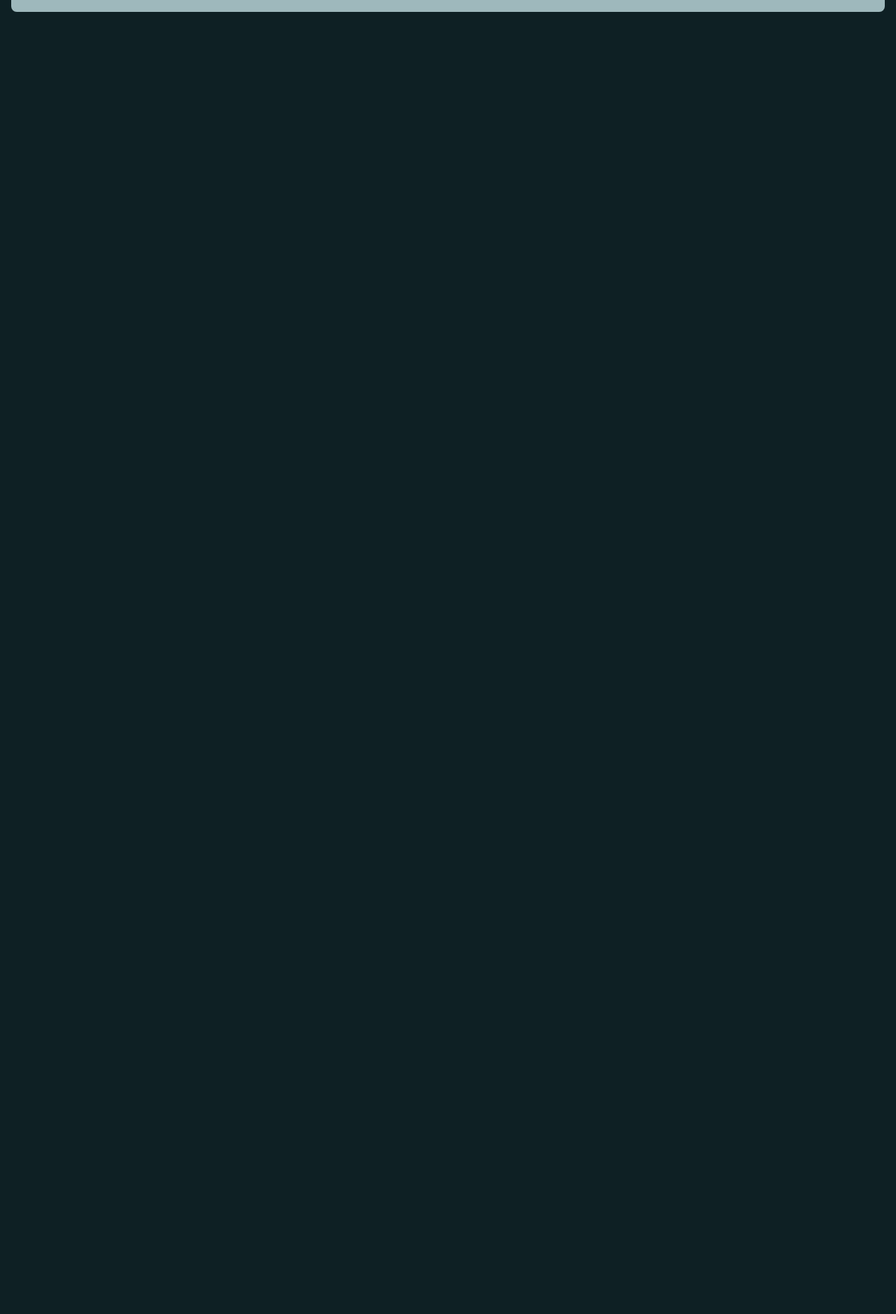
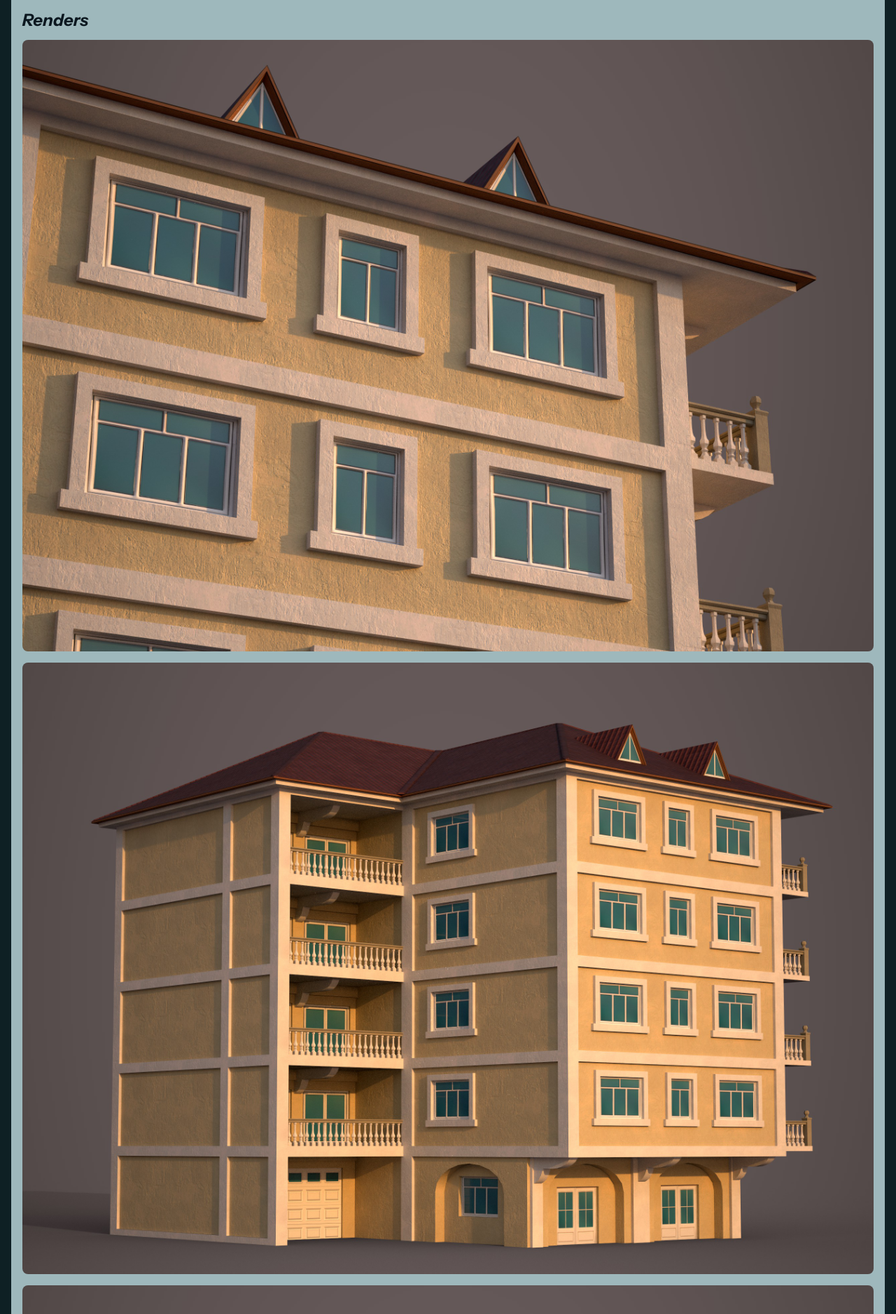
Before and after one commit to SergeiBunakov/SergeiBuankov, a Jekyll site: the page built from 3d-models/colonial-style-hotel-residential-building.html, in a window 1280 px wide. Shown: the part 1087-2965 px from the top of the page at 70% size. Built offline with Jekyll 4.4.1, drawn with Linux system fonts in a browser that asks for light colours; before the commit the page ends 1194 px from its top, so only the background shows below that.

Commit message:
WIP: Add renders to the 3d-model page

```diff
--- a/3d-models/colonial-style-hotel-residential-building.html
+++ b/3d-models/colonial-style-hotel-residential-building.html
@@ -6,3 +6,12 @@ title: 3D Models
 <div class="embedded-frame">
   <iframe title="Colonial style hotel / Residential building" frameborder="0" allowfullscreen mozallowfullscreen="true" webkitallowfullscreen="true" allow="autoplay; fullscreen; xr-spatial-tracking" xr-spatial-tracking execution-while-out-of-viewport execution-while-not-rendered web-share src="https://sketchfab.com/models/0fcf8e21122f4e7da0f188364e7c1419/embed?transparent=1&dnt=1&"> </iframe>
 </div>
+<div class="renders">
+  <h2 class="section-title"> Renders </h2>
+  <img alt="Colonial Building Render" class="irender" src="{{ 'static/Colonial Building Render 1.jpg' | relative_url }}" />
+  <img alt="Colonial Building Render" class="irender" src="{{ 'static/Colonial Building Render 2.jpg' | relative_url }}" />
+  <img alt="Colonial Building Render" class="irender" src="{{ 'static/Colonial Building Render 3.jpg' | relative_url }}" />
+  <img alt="Colonial Building Render" class="irender" src="{{ 'static/Colonial Building Render 4.png' | relative_url }}" />
+  <img alt="Colonial Building Render" class="irender" src="{{ 'static/Colonial Building Render 5.jpg' | relative_url }}" />
+  <img alt="Colonial Building Render" class="irender" src="{{ 'static/Colonial Building Render 6.jpg' | relative_url }}" />
+</div>
--- a/style.css
+++ b/style.css
@@ -344,6 +344,28 @@ footer {
 	height: 10vh;
 }
 
+/* showcase-item page */
+.section-title {
+    font-size: var(--fs-2);
+    font-weight: var(--fw-bold);
+    font-style: italic;
+    color: var(--dark-fg-color);
+}
+
+.renders {
+    width: 100%;
+    height: 100%;
+    display: flex;
+    flex-direction: column;
+
+    gap: var(--visual-sz-unit);
+}
+
+.renders > img.irender {
+    aspect-ratio: var(--preview-img-3dmodel-width)/var(--preview-img-3dmodel-height);
+    border-radius: var(--border-radius-small);
+}
+
 @media (max-width: 1440px) {
     main {
         flex-direction: column-reverse;
```
Also changed, not shown: 3d-models/old-office-building.html (+8 -0 lines).
